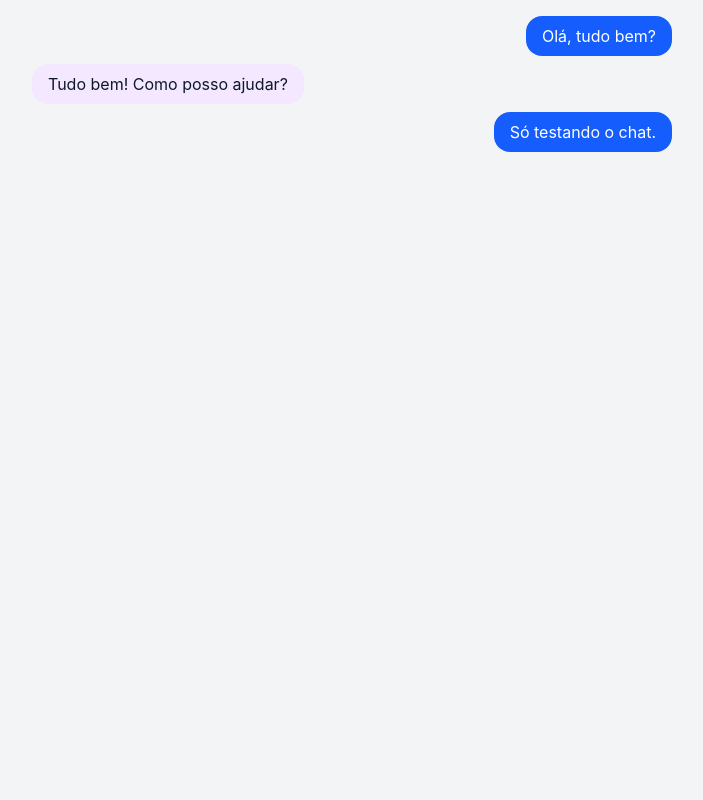
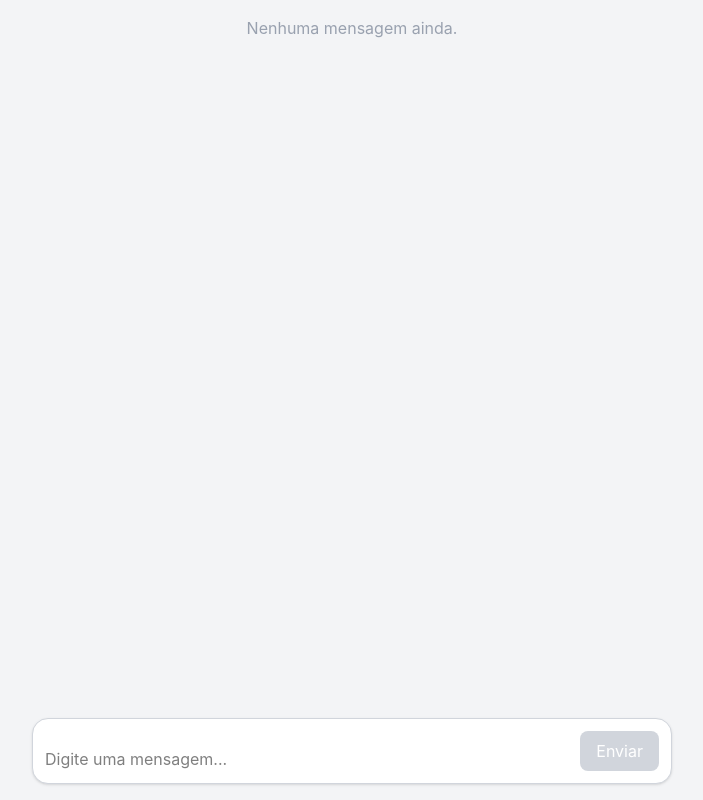
Before and after one commit to natalystraub/chat-offline-interface, a React (Vite) app: page / in a window 1280 px wide. Shown: the whole page, without its empty margins (288-991 px from the left). Built offline with nearby package versions, Linux system fonts and the light colour scheme.

Commit message:
feat: add message input with Enter to send

```diff
--- a/src/components/ChatWindow.tsx
+++ b/src/components/ChatWindow.tsx
@@ -1,16 +1,10 @@
 import { useState } from 'react'
 import type { Message, Sender } from '../types/message'
+import MessageInput from './MessageInput'
 import MessageList from './MessageList'
 
-// TEMPORÁRIO (removido na Tarefa 5): mensagens de teste para validar a lista.
-const testMessages: Message[] = [
-  { id: '1', sender: 'user', text: 'Olá, tudo bem?', createdAt: 1 },
-  { id: '2', sender: 'bot', text: 'Tudo bem! Como posso ajudar?', createdAt: 2 },
-  { id: '3', sender: 'user', text: 'Só testando o chat.', createdAt: 3 },
-]
-
 export default function ChatWindow() {
-  const [messages, setMessages] = useState<Message[]>(testMessages)
+  const [messages, setMessages] = useState<Message[]>([])
 
   function handleSend(text: string, sender: Sender) {
     const message: Message = {
@@ -22,15 +16,12 @@ export default function ChatWindow() {
     setMessages((current) => [...current, message])
   }
 
-  // TEMPORÁRIO (removido na Tarefa 5): verificação via log.
-  console.log(handleSend)
-
   return (
     <div className="mx-auto flex h-screen w-full max-w-2xl flex-col">
       <div className="flex-1 overflow-y-auto p-4">
         <MessageList messages={messages} />
       </div>
-      <div className="p-4">{/* MessageInput entra na Tarefa 5 */}</div>
+      <div className="p-4"><MessageInput onSend={handleSend} /></div>
     </div>
   )
 }
--- /dev/null
+++ b/src/components/MessageInput.tsx
@@ -0,0 +1,52 @@
+import { useEffect, useRef, useState } from 'react'
+import type { MessageInputProps } from '../types/components'
+
+export default function MessageInput({ onSend }: MessageInputProps) {
+  const [text, setText] = useState('')
+  const textareaRef = useRef<HTMLTextAreaElement>(null)
+
+  const canSend = text.trim().length > 0
+
+  // Ajusta a altura do textarea ao conteúdo (o limite é o max-h do CSS).
+  useEffect(() => {
+    const textarea = textareaRef.current
+    if (!textarea) return
+    textarea.style.height = 'auto'
+    textarea.style.height = `${textarea.scrollHeight}px`
+  }, [text])
+
+  function send() {
+    if (!canSend) return
+    onSend(text.trim(), 'user')
+    setText('')
+  }
+
+  function handleKeyDown(event: React.KeyboardEvent<HTMLTextAreaElement>) {
+    if (event.key === 'Enter' && !event.shiftKey && !event.nativeEvent.isComposing) {
+      event.preventDefault()
+      send()
+    }
+  }
+
+  return (
+    <div className="flex items-end gap-2 rounded-2xl border border-gray-300 bg-white p-3 shadow-sm">
+      <textarea
+        ref={textareaRef}
+        value={text}
+        onChange={(event) => setText(event.target.value)}
+        onKeyDown={handleKeyDown}
+        placeholder="Digite uma mensagem..."
+        rows={1}
+        className="max-h-40 flex-1 resize-none overflow-y-auto outline-none"
+      />
+      <button
+        type="button"
+        onClick={send}
+        disabled={!canSend}
+        className="rounded-lg bg-blue-600 px-4 py-2 text-white disabled:cursor-not-allowed disabled:bg-gray-300"
+      >
+        Enviar
+      </button>
+    </div>
+  )
+}
--- a/src/types/components.ts
+++ b/src/types/components.ts
@@ -1,4 +1,4 @@
-import type { Message } from './message'
+import type { Message, Sender } from './message'
 
 export type MessageBubbleProps = {
   message: Message
@@ -7,3 +7,7 @@ export type MessageBubbleProps = {
 export type MessageListProps = {
   messages: Message[]
 }
+
+export type MessageInputProps = {
+  onSend: (text: string, sender: Sender) => void
+}
```
